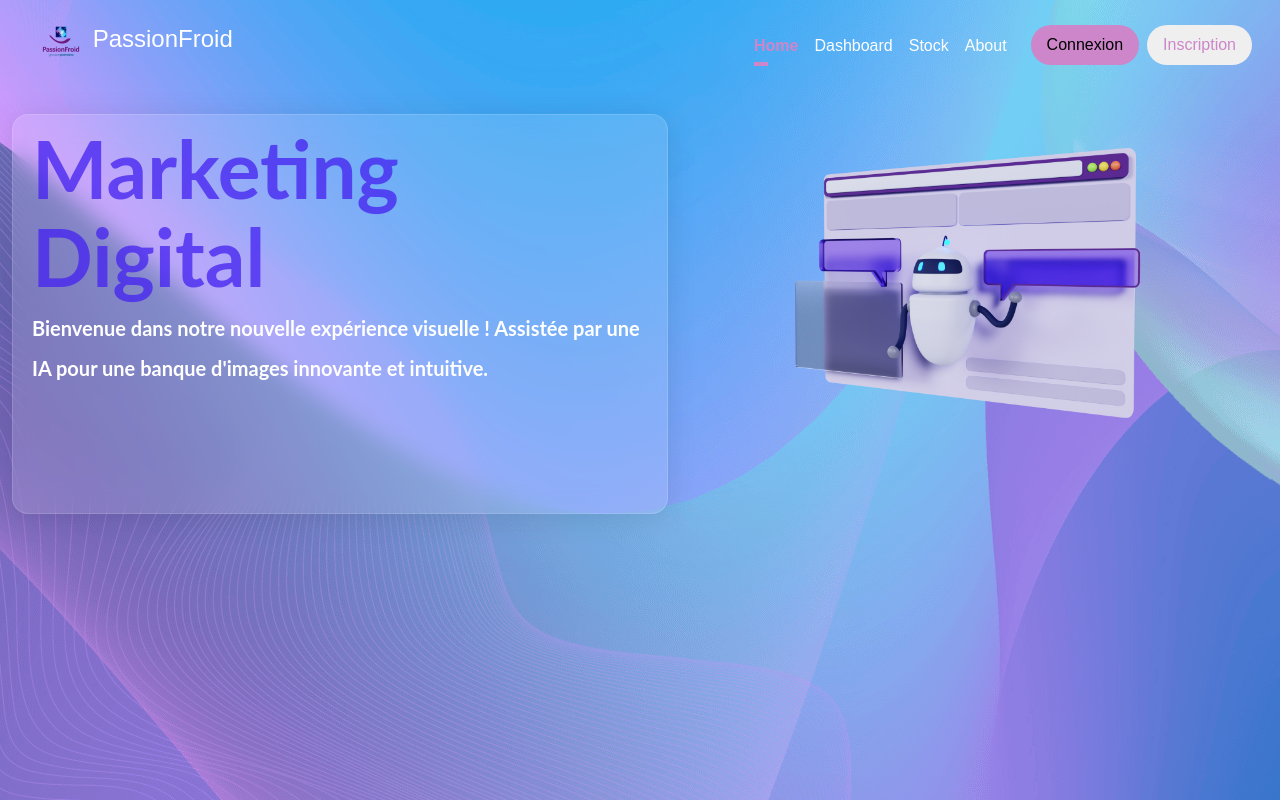
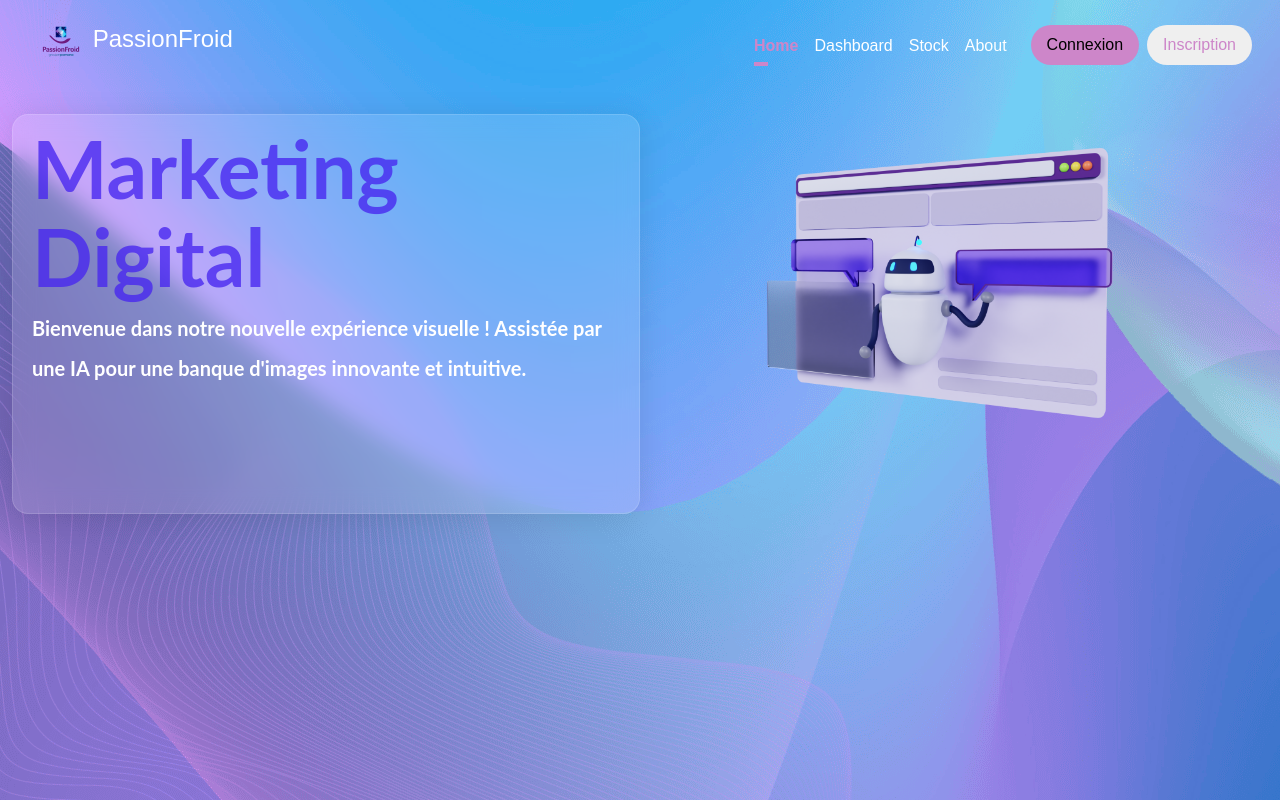
Before and after one commit to fawzibazari/Projet_Pro_final_Azure_Front, an Angular app in the folder front-end/: page /home in a window 1280 px wide. Built offline with nearby package versions, Linux system fonts and the light colour scheme; what ng-rive would draw is missing.

Commit message:
home col change class

```diff
--- a/front-end/src/app/Components/home/home.component.html
+++ b/front-end/src/app/Components/home/home.component.html
@@ -1,14 +1,14 @@
 <div class="container-fluid mt-4">
   <div class="row">
     <div class="d-flex">
-      <div class="home__left">
+      <div class="home__left col-6">
         <h1 class="home__heading">Marketing Digital</h1>
         <p class="home__paragraph">
           Bienvenue dans notre nouvelle expérience visuelle ! Assistée par une
           IA pour une banque d'images innovante et intuitive.
         </p>
       </div>
-      <div class="robot">
+      <div class="robot col-6">
         <img src="../../../assets/images/robot.png" alt="" class="robot" />
       </div>
     </div>
```
